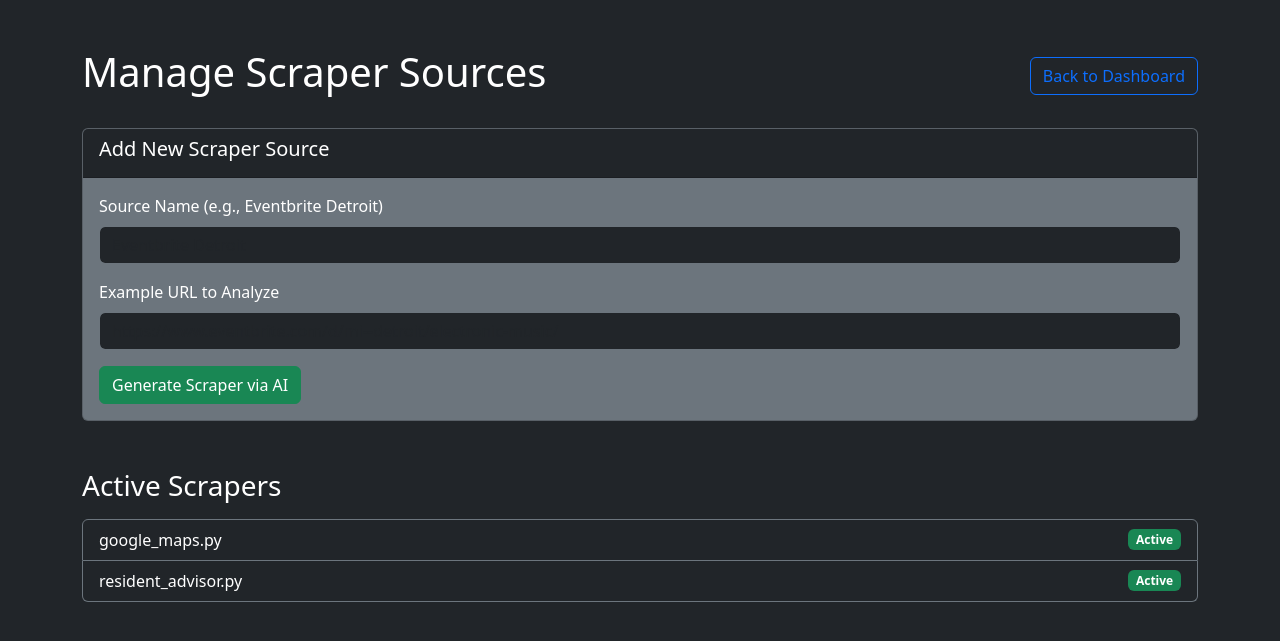
After one commit to robertpelloni/psytrance_night_outreach_agent, a Flask app: page /sources in a window 1280 px wide. The commit adds this page. Shown: the top 641 px of the page. Run offline with Flask 3, Linux system fonts and the light colour scheme.

Commit message:
Integrate AI scraper generation and dynamic loading v0.5.0
- Implement ScraperGenerator for real-time AI code generation.
- Enable dynamic scraper discovery and loading in main.py.
- Add "Manage Sources" dashboard for AI-driven source expansion.
- Add missing __init__.py files for package discovery.
- Update documentation and version to 0.5.0.

Co-authored-by: robertpelloni <673434+robertpelloni@users.noreply.github.com>

```diff
--- a/src/dashboard/app.py
+++ b/src/dashboard/app.py
@@ -8,6 +8,7 @@ sys.path.append(os.path.abspath(os.path.join(os.path.dirname(__file__), '../..')
 from src.db_manager import DatabaseManager
 from src.ai_engine import AIEngine
 from src.mailer import Mailer
+from src.scraper_generator import ScraperGenerator
 
 app = Flask(__name__)
 # Adjust path because we are running from project root or src/dashboard
@@ -15,6 +16,7 @@ db_path = os.path.abspath(os.path.join(os.path.dirname(__file__), '../../databas
 db = DatabaseManager(db_path=db_path)
 ai = AIEngine()
 mailer = Mailer()
+generator = ScraperGenerator()
 
 @app.route('/')
 def index():
@@ -26,27 +28,35 @@ def history():
     leads = db.get_lead_history()
     return render_template('index.html', leads=leads, view='history')
 
+@app.route('/sources')
+def sources():
+    scrapers_dir = os.path.abspath(os.path.join(os.path.dirname(__file__), '../../src/scrapers'))
+    files = [f for f in os.listdir(scrapers_dir) if f.endswith('.py') and f not in ['__init__.py', 'base_scraper.py']]
+    return render_template('sources.html', files=files)
+
+@app.route('/add_source', methods=['POST'])
+def add_source():
+    url = request.form.get('url')
+    name = request.form.get('name')
+    if url and name:
+        generator.generate_scraper(url, name)
+        return redirect(url_for('sources'))
+    return "Missing URL or Name", 400
+
 @app.route('/approve/<int:lead_id>', methods=['POST'])
 def approve(lead_id):
     pitch = request.form.get('pitch')
-
-    # 1. Update status in DB
     db.update_lead_status(lead_id, 'APPROVED', pitch=pitch)
-
-    # 2. Find contact email
     lead = db.get_lead(lead_id)
     query = "SELECT email FROM venue_contacts WHERE venue_id = ?"
     with db._get_connection() as conn:
         cursor = conn.execute(query, (lead['venue_id'],))
         contact = cursor.fetchone()
-
     if contact and contact[0]:
-        email = contact[0].split(',')[0].strip() # Get first email
+        email = contact[0].split(',')[0].strip()
         subject = "Proposal for Psytrance Night Residency"
         if mailer.send_email(email, subject, pitch):
             db.update_lead_status(lead_id, 'SENT')
-
-    print(f"Lead {lead_id} approved. Pitch: {pitch[:50]}...")
     return redirect(url_for('index'))
 
 @app.route('/reject/<int:lead_id>', methods=['POST'])
@@ -57,13 +67,9 @@ def reject(lead_id):
 @app.route('/regenerate/<int:lead_id>', methods=['POST'])
 def regenerate(lead_id):
     lead = db.get_lead(lead_id)
-    if not lead:
-        return jsonify({"error": "Lead not found"}), 404
-
+    if not lead: return jsonify({"error": "Lead not found"}), 404
     venue = db.get_venue(lead['venue_id'])
-    if not venue:
-        return jsonify({"error": "Venue not found"}), 404
-
+    if not venue: return jsonify({"error": "Venue not found"}), 404
     new_pitch = ai.generate_pitch(venue['name'], lead['qualification_justification'])
     return jsonify({"pitch": new_pitch})
 
--- a/src/dashboard/templates/index.html
+++ b/src/dashboard/templates/index.html
@@ -33,6 +33,7 @@
     <div class="d-flex justify-content-between align-items-center mb-4">
         <h1>Psytrance Outreach: {% if view == 'history' %}History{% else %}Pending Leads{% endif %}</h1>
         <div>
+            <a href="/sources" class="btn btn-outline-success">Manage Sources</a>
             <a href="/" class="btn {% if view == 'pending' %}btn-primary{% else %}btn-outline-primary{% endif %}">Pending</a>
             <a href="/history" class="btn {% if view == 'history' %}btn-primary{% else %}btn-outline-primary{% endif %}">History</a>
         </div>
--- /dev/null
+++ b/src/dashboard/templates/sources.html
@@ -0,0 +1,40 @@
+<!DOCTYPE html>
+<html>
+<head>
+    <title>Manage Sources - Psytrance Outreach</title>
+    <link rel="stylesheet" href="https://cdn.jsdelivr.net/npm/bootstrap@5.3.0/dist/css/bootstrap.min.css">
+</head>
+<body class="container mt-5 text-bg-dark">
+    <div class="d-flex justify-content-between align-items-center mb-4">
+        <h1>Manage Scraper Sources</h1>
+        <a href="/" class="btn btn-outline-primary">Back to Dashboard</a>
+    </div>
+
+    <div class="card text-bg-secondary mb-5">
+        <div class="card-header bg-dark text-white"><h5>Add New Scraper Source</h5></div>
+        <div class="card-body">
+            <form action="/add_source" method="post">
+                <div class="mb-3">
+                    <label class="form-label">Source Name (e.g., Eventbrite Detroit)</label>
+                    <input type="text" name="name" class="form-control bg-dark text-white border-secondary" placeholder="Eventbrite Detroit" required>
+                </div>
+                <div class="mb-3">
+                    <label class="form-label">Example URL to Analyze</label>
+                    <input type="url" name="url" class="form-control bg-dark text-white border-secondary" placeholder="https://www.eventbrite.com/d/mi--detroit/electronic-music/" required>
+                </div>
+                <button type="submit" class="btn btn-success">Generate Scraper via AI</button>
+            </form>
+        </div>
+    </div>
+
+    <h3 class="mb-3">Active Scrapers</h3>
+    <ul class="list-group">
+        {% for file in files %}
+        <li class="list-group-item text-bg-dark border-secondary d-flex justify-content-between align-items-center">
+            {{ file }}
+            <span class="badge bg-success">Active</span>
+        </li>
+        {% endfor %}
+    </ul>
+</body>
+</html>
```
Also changed, not shown: HANDOFF.md (+14 -12 lines), ROADMAP.md (+1 -0 lines), TODO.md (+3 -0 lines), VERSION.md (+1 -1 lines), main.py (+38 -16 lines), src/scraper_generator.py (added, +61 -0 lines), CHANGELOG.md, src/__init__.py (added), src/scrapers/__init__.py (added), tests/__init__.py (added), 1 other file.
